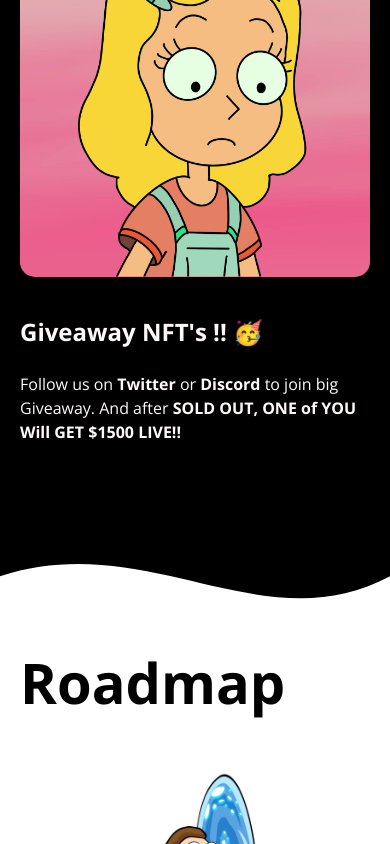
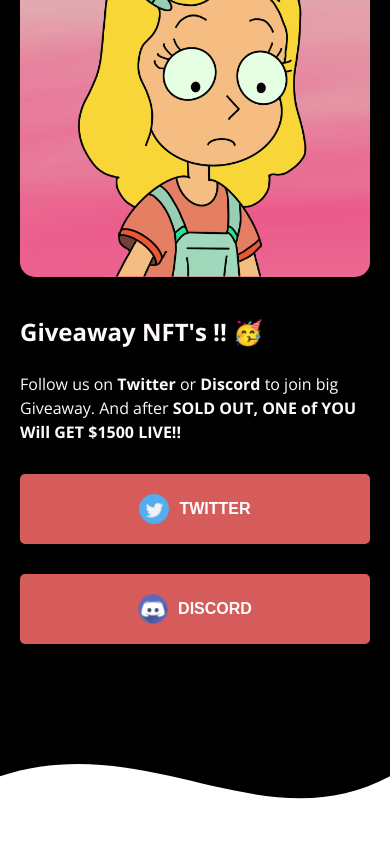
Before and after one commit to arthurseredaa/rick-n-morty-metaverse, a Next.js app: page / in a window 390 px wide. Shown: the part 1866-2710 px from the top of the page. Built offline with nearby package versions, Linux system fonts and the light colour scheme.

Commit message:
Fix buttons

```diff
--- a/components/About/about.module.css
+++ b/components/About/about.module.css
@@ -58,6 +58,9 @@
   padding: 20px;
   margin-top: 30px;
   width: 250px;
+  display: flex;
+  justify-content: center;
+  align-items: center;
 }
 
 @media (max-width: 900px) {
@@ -89,4 +92,8 @@
     height: 100px;
     bottom: -99px;
   }
+
+  .mint_btn {
+    width: 100%;
+  }
 }
--- a/components/About/index.jsx
+++ b/components/About/index.jsx
@@ -53,6 +53,12 @@
               Giveaway. And after{' '}
               <b>SOLD OUT, ONE of YOU Will GET $1500 LIVE!!</b>
             </p>
+            <Button customClass={styles.mint_btn} social="twitter">
+              Twitter
+            </Button>
+            <Button customClass={styles.mint_btn} social="discord">
+              Discord
+            </Button>
           </div>
           <div>
             <Image
```
